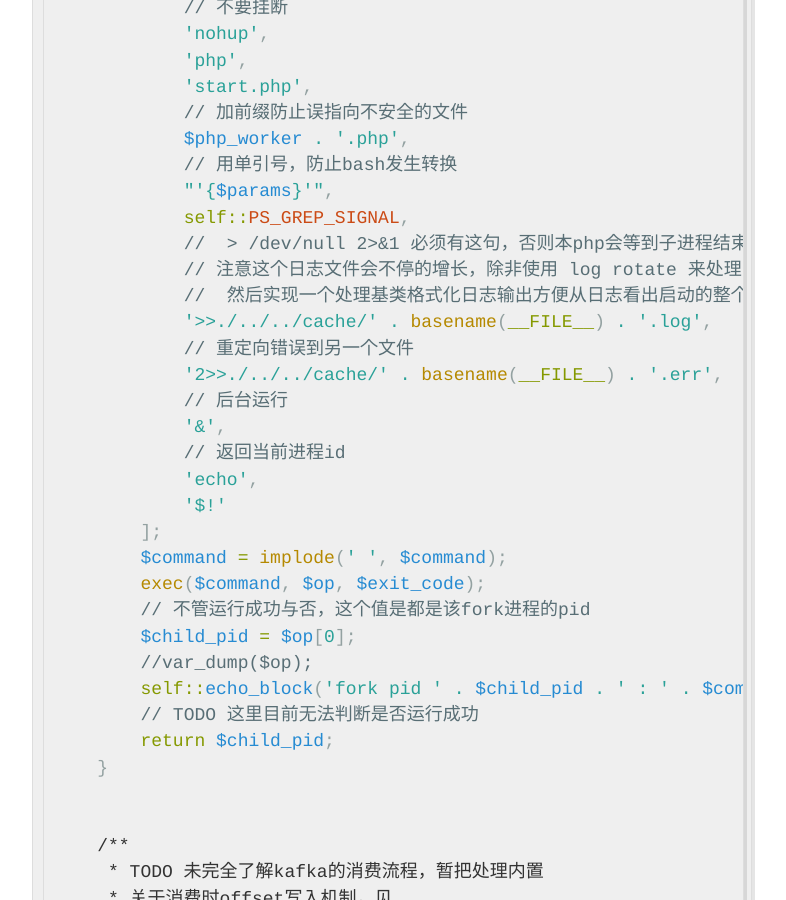
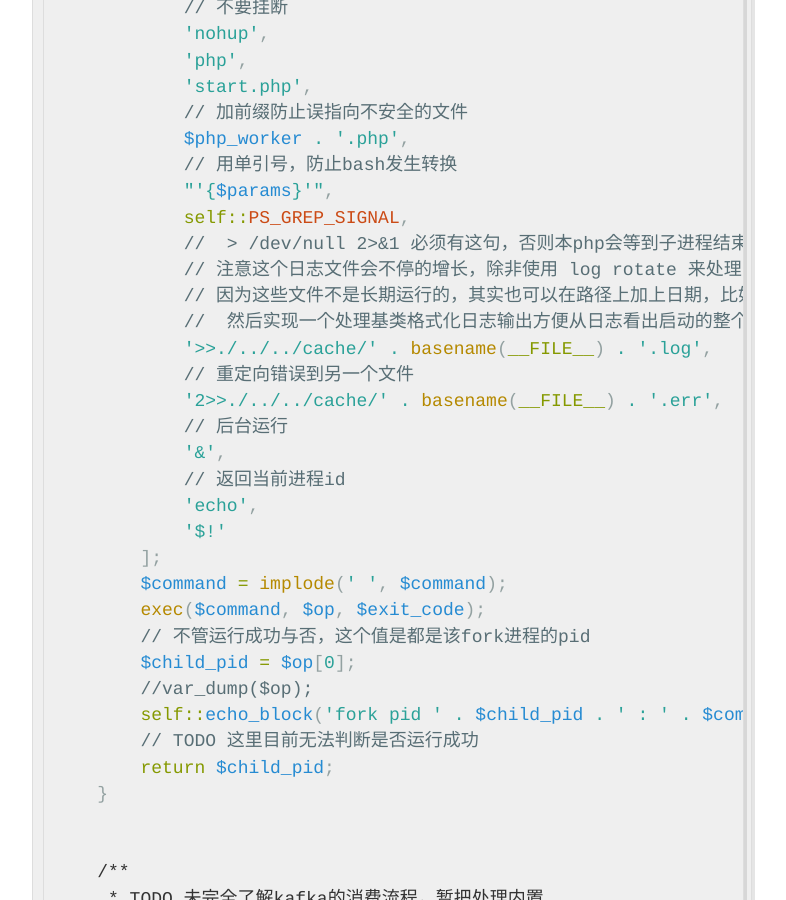
Before and after one commit to qidizi/qidizi.github.io, a Jekyll site: the page built from _posts/2020-02-28-kafka.md, in a window 1280 px wide and 900 px high, scrolled down 16326 px. Shown: the whole window, without its empty margins (248-1034 px from the left). Built offline with Jekyll 4.4.1, drawn with Linux system fonts in a browser that asks for light colours; our own code applies the rules of GitHub Pages for plain Markdown files.

Commit message:
Update 2020-02-28-kafka.md

```diff
--- a/_posts/2020-02-28-kafka.md
+++ b/_posts/2020-02-28-kafka.md
@@ -617,7 +617,8 @@ class fork_php_worker extends start
             "'{$params}'",
             self::PS_GREP_SIGNAL,
             //  > /dev/null 2>&1 必须有这句，否则本php会等到子进程结束才返回；
-            // 注意这个日志文件会不停的增长，除非使用 log rotate 来处理，其实也可以考虑不同的处理类一个日志
+            // 注意这个日志文件会不停的增长，除非使用 log rotate 来处理，其实也可以考虑不同的处理类一个日志，
+	    // 因为这些文件不是长期运行的，其实也可以在路径上加上日期，比如按启动时的月份来切割
             //  然后实现一个处理基类格式化日志输出方便从日志看出启动的整个流程，毕竟后台启动的php很难调试
             '>>./../../cache/' . basename(__FILE__) . '.log',
             // 重定向错误到另一个文件
```
